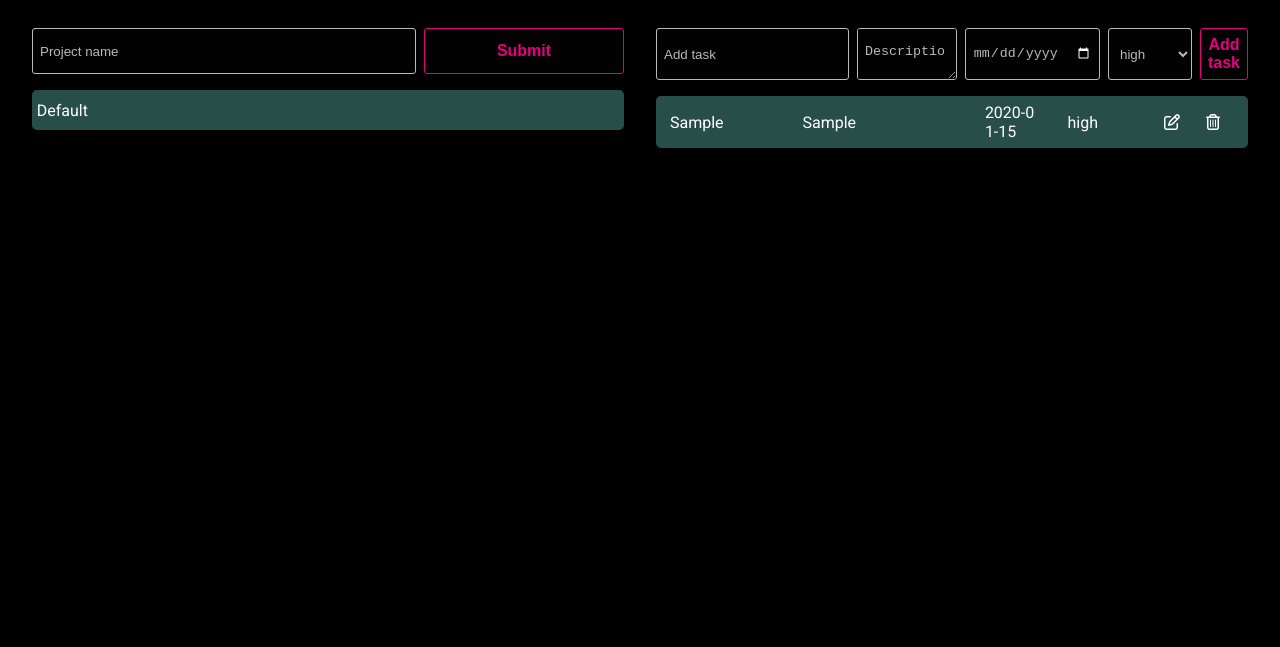
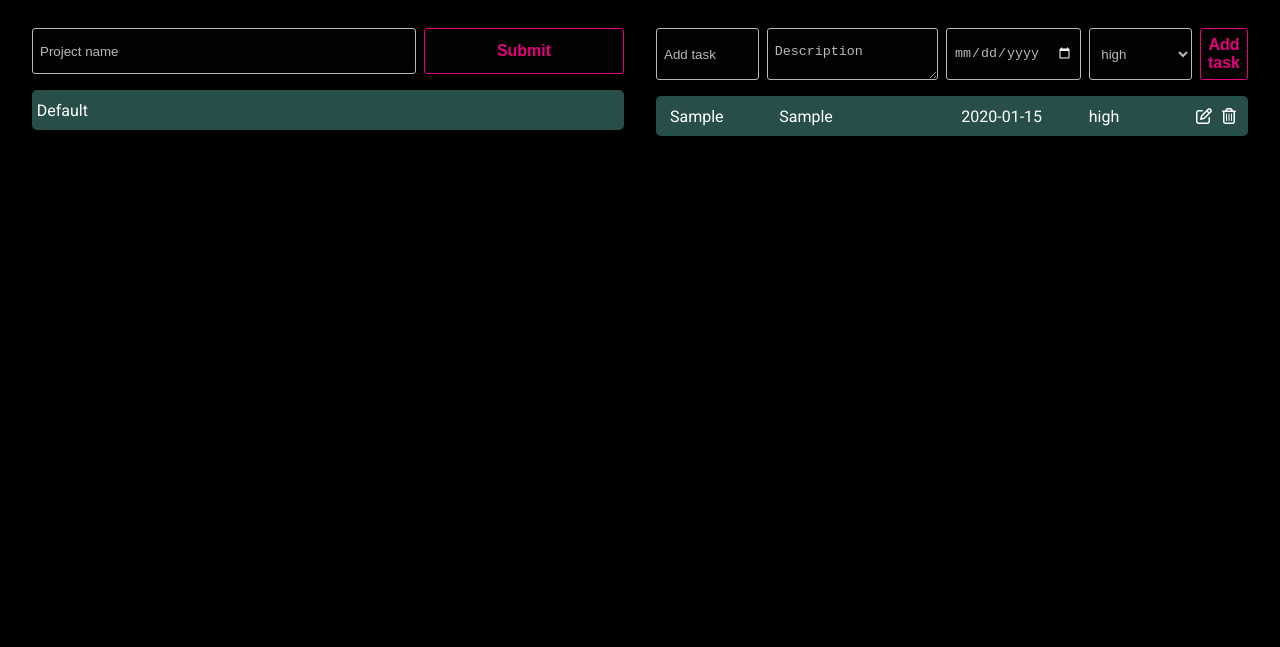
Before and after one commit to Ariech/odin-todo-list, a website built with webpack: page dist/index.html in a window 1280 px wide. Both pictures are taken after typing "Sample", "Sample", "2020-01-15" into the empty fields and a click on the button "Add task". Shown: the part 72-719 px from the top of the page. Built offline with nearby package versions, Linux system fonts and the light colour scheme.

Commit message:
Fix resizing of task section

```diff
--- a/src/styles.css
+++ b/src/styles.css
@@ -130,10 +130,13 @@ body {
   padding: 7px;
 }
 
+input[name="task"] {
+  width: 100%;
+}
+
 .task-element {
   display: grid;
-  grid-template-columns: 1.75fr 2.5fr 1fr 1fr 1fr;
-  gap: 1rem;
+  grid-template-columns: 3fr 5fr 3.5fr 3fr 1fr;
   justify-content: space-between;
   align-items: center;
   background-color: #274e48;
@@ -146,12 +149,7 @@ body {
 
 .task-button-container {
   display: flex;
-  gap: 1rem;
-  padding: 0 1rem;
-}
-
-.task-desc {
-  word-break: break-all;
+  justify-content: center;
 }
 
 .task-desc-ta::placeholder {
@@ -303,7 +301,7 @@ select[name="colors"] {
 
   .task-form {
     display: grid;
-    grid-template-columns: 1.75fr 2.5fr 1fr 1fr 1fr;
+    grid-template-columns: 3fr 5fr 3fr 3fr 1fr;
     margin-bottom: 1rem;
   }
 
```
Also changed, not shown: dist/main.js.
